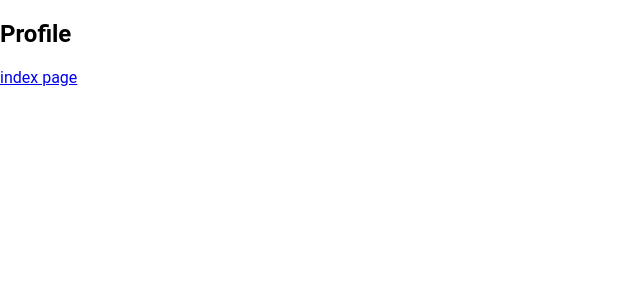
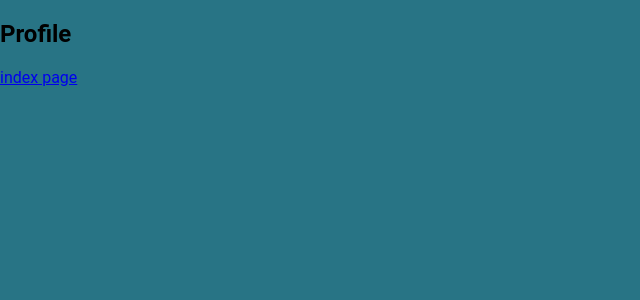
Before and after one commit to raquentin/mfchess, a React (Create React App) app: page /profile in a window 1280 px wide. Shown: the top 300 px of the page, without its empty margins (0-640 px from the left). Built offline with nearby package versions, Linux system fonts and the light colour scheme.

Commit message:
simplified color context logic

```diff
--- a/src/components/common/ViewWrapper.tsx
+++ b/src/components/common/ViewWrapper.tsx
@@ -1,6 +1,10 @@
 //* import third-party deps
-import { ReactNode } from "react";
+import { ReactNode, useContext } from "react";
 import { motion } from "framer-motion";
+import styled from "styled-components";
+
+//* import local
+import ThemeColorContext from "context/colorContext";
 
 interface ViewWrapperProps {
   children?: ReactNode; //* props of containers must be ReactNodes
@@ -8,18 +12,30 @@ interface ViewWrapperProps {
 
 /*
  * ViewWrapper contains the page transition logic for RouteViews like IndexView and ProfileView
- * @param children: ViewWrapperProps = ReactNode (a page like IndexView)
+ * @prop children: ViewWrapperProps = ReactNode (a page like IndexView)
+ * @context themeColor: string = the hexcode string for the global theme color
  * @returns JSX.Element the child(ren) route page wrapped in page transition logic
 */
 const ViewWrapper = ({ children }: ViewWrapperProps): JSX.Element => {
+  //* component logic
+  const themeColor = useContext(ThemeColorContext);
+
+  //* styled-components
+  const MotionContainer = styled(motion.div)`
+    min-height: 100vh;
+    max-width: 100%;
+    background-color: ${themeColor};
+  `;
+
+  //* render
   return (
-    <motion.div
+    <MotionContainer
       initial={{ opacity: 0.0 }}
       animate={{ opacity: 1 }}
       exit={{ opacity: 0.0 }}
     >
       {children}
-    </motion.div>
+    </MotionContainer>
   );
 }
 
--- a/src/components/pages/index/IndexView.tsx
+++ b/src/components/pages/index/IndexView.tsx
@@ -1,37 +1,34 @@
 //* import third-party deps
-import { useContext } from "react";
 import { Link } from "react-router-dom";
 import styled from "styled-components";
 
 //* import local
 import ViewWrapper from "components/common/ViewWrapper";
 import LogoPNG from "assets/logo.png";
-import ThemeColorContext from "context/colorContext";
 
 /*
  * IndexView is the head component for the index page (mfchess.com/)
  * @returns JSX.element jsx structure for the index page
 */
 const IndexView = (): JSX.Element => {
-  //* component logic
-  const themeColor = useContext(ThemeColorContext);
+  //* styled-components
+  const PageContainer = styled.div`
 
-  //* styled-components
+  `;
   const Logo = styled.img`
     height: 200px;
-    background-color: ${themeColor};
   `;
 
   //* render
   return (
     <ViewWrapper> {/** holds animation and container logic*/}
-      <div className="page-container">
+      <PageContainer>
         <Logo className="logo-image" src={LogoPNG} />
         <div className="right-side-content">
           <h1 className="title-text">mfChess</h1>
           <Link to="/profile" className="play-button">Play</Link>
         </div>
-      </div>
+      </PageContainer>
     </ViewWrapper>
   );
 }
--- a/src/context/colorContext.ts
+++ b/src/context/colorContext.ts
@@ -3,7 +3,7 @@ import { createContext } from 'react';
 
 /*
  * ThemeColorContext allows for the player's theme color to be shared globally across all components
- * @param value: string = the hexcode/rgb/etc string for the color
+ * @prop value: string = the hexcode/rgb/etc string for the color
 */
 const ThemeColorContext = createContext<string>("#287485"); //* default value is the mfChess teal
 
--- a/src/index.css
+++ b/src/index.css
@@ -1,9 +1,13 @@
+/* TODO: delete this and use styled-components instead */
+
+html, body, #root {
+  height: 100vh;
+  margin: 0;
+}
+
 body {
-  margin: 0;
-  font-family: 'Roboto', -apple-system, BlinkMacSystemFont, 'Segoe UI', 'Oxygen',
-    'Ubuntu', 'Cantarell', 'Fira Sans', 'Droid Sans', 'Helvetica Neue',
-    sans-serif;
+  font-family: 'Roboto', -apple-system;
   -webkit-font-smoothing: antialiased;
   -moz-osx-font-smoothing: grayscale;
+  background-color: #287485;
 }
-/* TODO: delete this and use styled-components instead */
--- a/src/utils/helpers.ts
+++ b/src/utils/helpers.ts
@@ -1,7 +1,7 @@
 /*
  * emify() allows for the player's theme color to be shared globally across all components
- * @param sizeValue: number = the desired image scale ("em" implied)
- * @param aspectRatio: number =
+ * @prop sizeValue: number = the desired image scale ("em" implied)
+ * @prop aspectRatio: number =
  * @returns string = the size value * the aspect ratio (if exists) turned into a string with "em" appended
 */
 export function emify(sizeValue: number, aspectRatio?: number): string {
--- a/src/utils/interfaces.ts
+++ b/src/utils/interfaces.ts
@@ -1,7 +1,7 @@
 /*
  * SVGProps is implemented by SVG tsx components to allow dynamic width and color (see assets/*.tsx)
- * @param width: number
- * @param color: number
+ * @prop width: number
+ * @prop color: number
 */
 export interface SVGProps {
   width: number,
```
Also changed, not shown: 1 other file (tests, documents, lock files or other folders).
